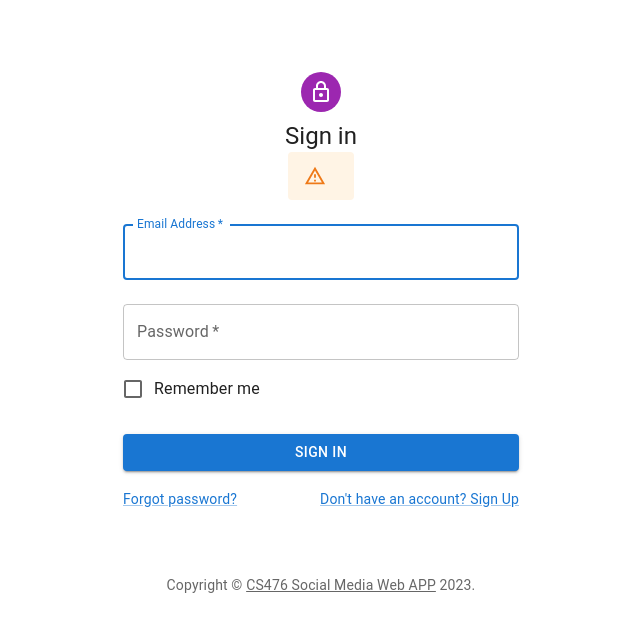
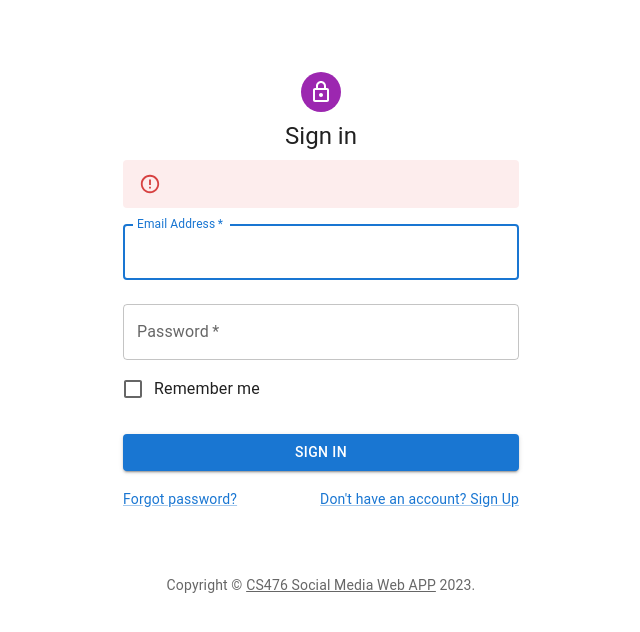
Before and after one commit to Karan7303/react, a React (Create React App) app in the folder my-app/client/: page /#/ in a window 1280 px wide. Shown: the top 632 px of the page, without its empty margins (319-959 px from the left). Built offline with nearby package versions, Linux system fonts and the light colour scheme.

Commit message:
client side validation login

```diff
--- a/my-app/client/package.json
+++ b/my-app/client/package.json
@@ -25,7 +25,7 @@
     "web-vitals": "^2.1.4"
   },
   "scripts": {
-    "start": "node app.js",
+    "start": "node App.js",
     "build": "react-scripts build",
     "test": "react-scripts test",
     "eject": "react-scripts eject"
--- a/my-app/client/src/Login.js
+++ b/my-app/client/src/Login.js
@@ -1,6 +1,6 @@
 import * as React from "react";
 import Avatar from "@mui/material/Avatar";
-import { Alert } from "@mui/material";
+import { Alert, AlertTitle } from "@mui/material";
 import Button from "@mui/material/Button";
 import CssBaseline from "@mui/material/CssBaseline";
 import TextField from "@mui/material/TextField";
@@ -9,6 +9,7 @@ import Checkbox from "@mui/material/Checkbox";
 import Link from "@mui/material/Link";
 import Grid from "@mui/material/Grid";
 import Box from "@mui/material/Box";
+import { useState } from "react";
 import LockOutlinedIcon from "@mui/icons-material/LockOutlined";
 import Typography from "@mui/material/Typography";
 import Container from "@mui/material/Container";
@@ -37,19 +38,36 @@ function Copyright(props) {
   );
 }
 
-// TODO remove, this demo shouldn't need to reset the them
-
 const defaultTheme = createTheme();
 
 export default function SignIn() {
+  const [emailEntered, setemailEntered] = useState("");
+  const emailValidate = (event) => {
+    setemailEntered(event.currentTarget.value);
+    var validRegex =
+      /^[a-zA-Z0-9.!#$%&'*+/=?^_`{|}~-]+@[a-zA-Z0-9-]+(?:\.[a-zA-Z0-9-]+)*$/;
+      //  /^(([^<>()\[\]\.,;:\s@\"]+(\.[^<>()\[\]\.,;:\s@\"]+)*)|(\".+\"))@(([^<>()[\]\.,;:\s@\"]+\.)+[^<>()[\]\.,;:\s@\"]{2,})$/i
+
+
+    if (!emailEntered.match(validRegex)) {
+      document.getElementById("temp").hidden = false;
+
+      document.getElementById("emailAlert").innerHTML =
+        "Invalid email address!";
+    } else document.getElementById("temp").hidden = true;
+  };
+
   const navigate = useNavigate();
   const dispatch = useDispatch();
 
   const handleSubmit = (event) => {
     event.preventDefault();
     const data = new FormData(event.currentTarget);
+
     const _email = data.get("email");
     const _password = data.get("password");
+
+
     axios
       .post("https://test-9o0j.onrender.com/auth/login", {
         email: _email,
@@ -57,14 +75,19 @@ export default function SignIn() {
       })
       .then(function (response) {
         if (response.data.match === true) {
+          document.getElementById("warning").hidden = true;
 
-          dispatch(setLoginUser({
-            user:response.data.user,
-            token:response.data.token
-          }))
+          dispatch(
+            setLoginUser({
+              user: response.data.user,
+              token: response.data.token,
+            })
+          );
           navigate("/home");
         }
         if (response.data.match === false) {
+          document.getElementById("warning").hidden = false;
+
           document.getElementById("Alert1").innerHTML = response.data.msg;
         }
       })
@@ -92,7 +115,9 @@ export default function SignIn() {
           <Typography component="h1" variant="h5">
             Sign in
           </Typography>
-          <Alert severity="warning" id="Alert1"></Alert>
+          <span id="warning" hidden>
+            <Alert severity="warning" id="Alert1"></Alert>
+          </span>
 
           <Box
             component="form"
@@ -100,6 +125,10 @@ export default function SignIn() {
             noValidate
             sx={{ mt: 1 }}
           >
+            {" "}
+            <span id="temp">
+              <Alert severity="error" id="emailAlert" hidden></Alert>
+            </span>
             <TextField
               margin="normal"
               required
@@ -109,6 +138,7 @@ export default function SignIn() {
               name="email"
               autoComplete="email"
               autoFocus
+              onChange={(e) => emailValidate(e)}
             />
             <TextField
               margin="normal"
@@ -139,7 +169,7 @@ export default function SignIn() {
                 </Link>
               </Grid>
               <Grid item>
-                <Link href="#" variant="body2">
+                <Link href="./Signup" variant="body2">
                   {"Don't have an account? Sign Up"}
                 </Link>
               </Grid>
--- a/my-app/client/src/Signup.js
+++ b/my-app/client/src/Signup.js
@@ -35,6 +35,9 @@ function Copyright(props) {
 const defaultTheme = createTheme();
 
 export default function Signup() {
+  const formValidation=(e)=>{
+        console.log(e.currentTarget.id);
+  }
   const handleSubmit = (event) => {
     event.preventDefault();
     const data = new FormData(event.currentTarget);
@@ -85,6 +88,7 @@ export default function Signup() {
             component="form"
             onSubmit={handleSubmit}
             noValidate
+            //onChange={formValidation()}
             sx={{ mt: 1 }}
           >
             <TextField
```
